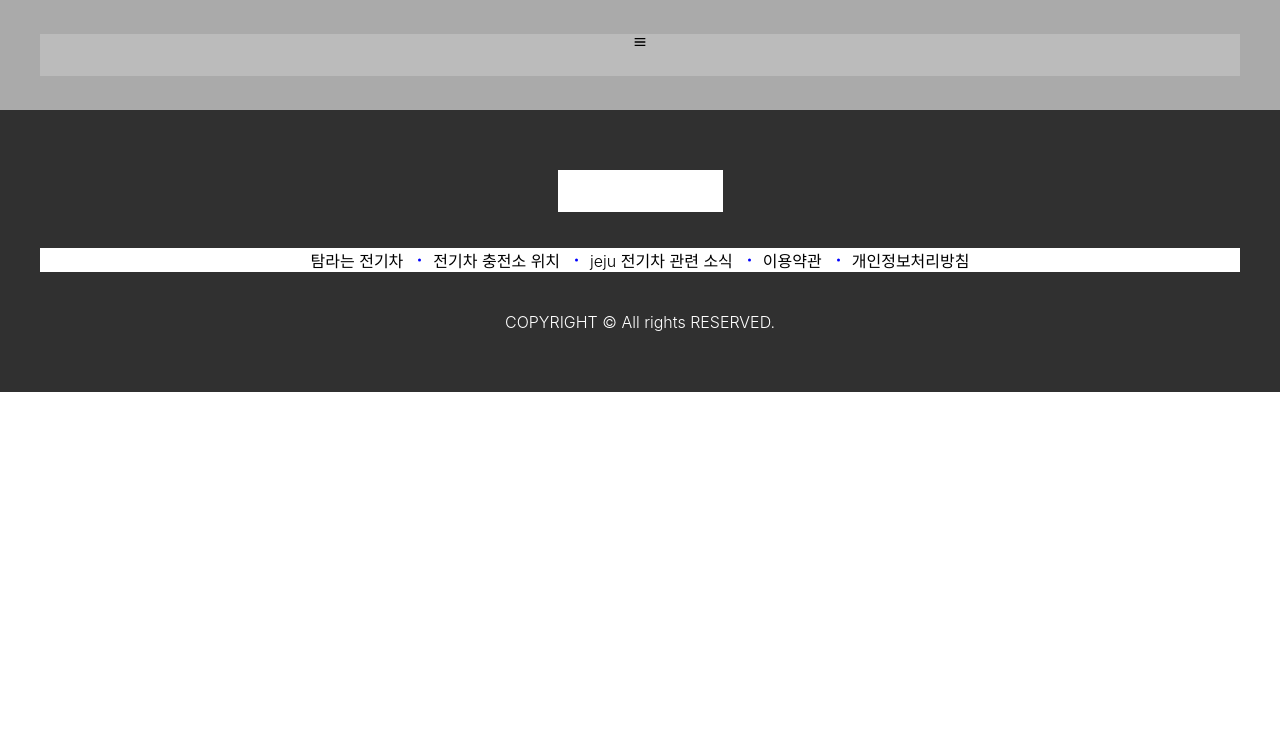
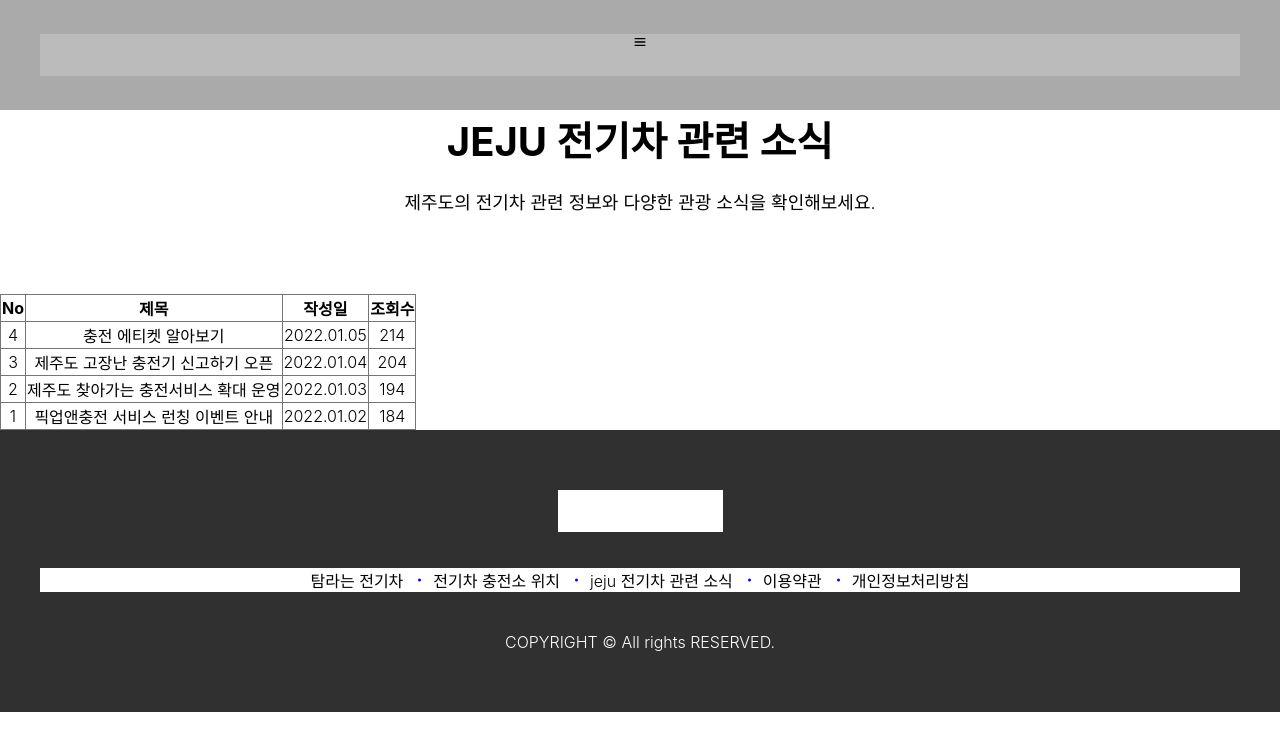
Before and after one commit to 199jeonga/tamraev_clone, a React (Create React App) app: page /noticelist in a window 1280 px wide. Shown: the top 750 px of the page. Built offline with nearby package versions, Linux system fonts and the light colour scheme.

Commit message:
[feat] react : notice page layout

```diff
--- a/src/component/ElectronicMapBox.js
+++ b/src/component/ElectronicMapBox.js
@@ -9,7 +9,7 @@ function ElectronicMapBox() {
         <div className="list_inner"></div>
         <div className="map_inner"></div>
       </div>
-      <p>
+      <p className='el_map_text'>
       <strong>※ 환경부 운영기관 충전소 기준</strong> <br />
       ※ 본 사이트는 제주도 위치 기준 전기차 충전소만 안내하오니 참고 바랍니다.
       </p>
--- a/src/component/InfoConBox.js
+++ b/src/component/InfoConBox.js
@@ -1,4 +1,5 @@
 import React from 'react'
+import '../style/InfoConBox.scss';
 
 function InfoConBox() {
   return (
--- a/src/component/InfoViewBox.js
+++ b/src/component/InfoViewBox.js
@@ -1,5 +1,6 @@
 import React from 'react';
 import '../style/total.scss';
+import '../style/infoViewBox.scss';
 
 function InfoViewBox() {
   return (
--- /dev/null
+++ b/src/component/NoticeListConBox.js
@@ -0,0 +1,29 @@
+import React from 'react';
+import '../style/total.scss';
+
+function NoticeListConBox() {
+  return (
+  <div id="noticeListConBox">
+    <div className="subTitle">
+    <h2>JEJU 전기차 관련 소식</h2>
+    <p>제주도의 전기차 관련 정보와 다양한 관광 소식을 확인해보세요.</p>
+    </div>
+    <div className='notice_con_area'>
+      <table>
+        <thead><th>No</th><th>제목</th><th>작성일</th><th>조회수</th></thead>
+        <tbody>
+          <tr><td>4</td><td>충전 에티켓 알아보기</td><td>2022.01.05</td><td>214</td></tr>
+          <tr><td>3</td><td>제주도 고장난 충전기 신고하기 오픈</td><td>2022.01.04</td><td>204</td></tr>
+          <tr><td>2</td><td>제주도 찾아가는 충전서비스 확대 운영</td><td>2022.01.03</td><td>194</td></tr>
+          <tr><td>1</td><td>픽업앤충전 서비스 런칭 이벤트 안내</td><td>2022.01.02</td><td>184</td></tr>
+          </tbody>
+      </table>
+    </div>
+    <div className='notice_listbtn_area'>
+
+    </div>
+  </div>
+  )
+}
+
+export default NoticeListConBox;
--- a/src/page/Info.js
+++ b/src/page/Info.js
@@ -1,7 +1,6 @@
 import React,{Fragment} from 'react'
 import InfoViewBox from '../component/InfoViewBox';
 import InfoConBox from '../component/InfoConBox';
-import '../style/subInfo.scss';
 
 
 export default function Info() {
--- a/src/page/NoticeList.js
+++ b/src/page/NoticeList.js
@@ -1,9 +1,10 @@
-import React from 'react'
+import React,{Fragment} from 'react'
+import NoticeListConBox from '../component/NoticeListConBox';
 
 export default function NoticeList() {
   return (
-    <div>
-
-    </div>
+    <Fragment>
+      <NoticeListConBox />
+    </Fragment>
   )
 }
--- a/src/style/ElectronicSearchBox.scss
+++ b/src/style/ElectronicSearchBox.scss
@@ -3,7 +3,7 @@
   .el_search_area{
     width: 1200px; height: auto;
     background-color: #000;
-    margin: 0 auto; padding-top: 45px; padding-bottom: 17px;
+    margin: 0 auto; padding-top: 45px; padding-bottom: 17px; margin-bottom: 50px;
   }
   form{
     width: 800px; height: 190px;
--- a/src/style/subInfo.scss
+++ b/src/style/InfoConBox.scss
@@ -1,13 +1,3 @@
-@at-root #infoViewBox{
-  width: 1200px; height: auto;
-  padding: 20px 80px;
-  margin: 0 auto;
-  .img{
-    width: 100%; height: 500px;
-    background-color: #aaa;
-  }
-}
-
 @at-root #infoBox{
   display: flex;
   width: 1200px; height: auto;
--- a/src/style/electronicMapBox.scss
+++ b/src/style/electronicMapBox.scss
@@ -1,17 +1,16 @@
 #electronicMapBox{
   width: 1200px; height: auto;
-  margin: 0 auto;
+  margin: 0 auto; margin-bottom: 118px;
 
-  span:first-child{
+  span{
     width: 100px; height: auto;
     color:#007fa8;
-    text-align: left;
-    margin-bottom: 10px;
+    text-align: left; margin-bottom: 10px;
   }
   @at-root .el_map_area{
     display: flex;
     width: 100%; height: 600px;
-    background-color: #00a;
+
     .list_inner{
       width: 400px; height: 100%;
       background-color: #d0d;
@@ -20,5 +19,13 @@
       width: 800px; height: 100%;
       background-color: #aa0;
     }
+    .el_map_text{
+      width: 100%; height: auto;
+      background-color: #a0a;
+      margin-top: 10px;
+      strong{
+        text-align: right;
       }
     }
+  }//el_map_area
+}
--- /dev/null
+++ b/src/style/infoViewBox.scss
@@ -0,0 +1,9 @@
+@at-root #infoViewBox{
+  width: 1200px; height: auto;
+  padding: 20px 80px;
+  margin: 0 auto;
+  .img{
+    width: 100%; height: 500px;
+    background-color: #aaa;
+  }
+}
```
Lines whose indentation alone changed are shown as unchanged.
